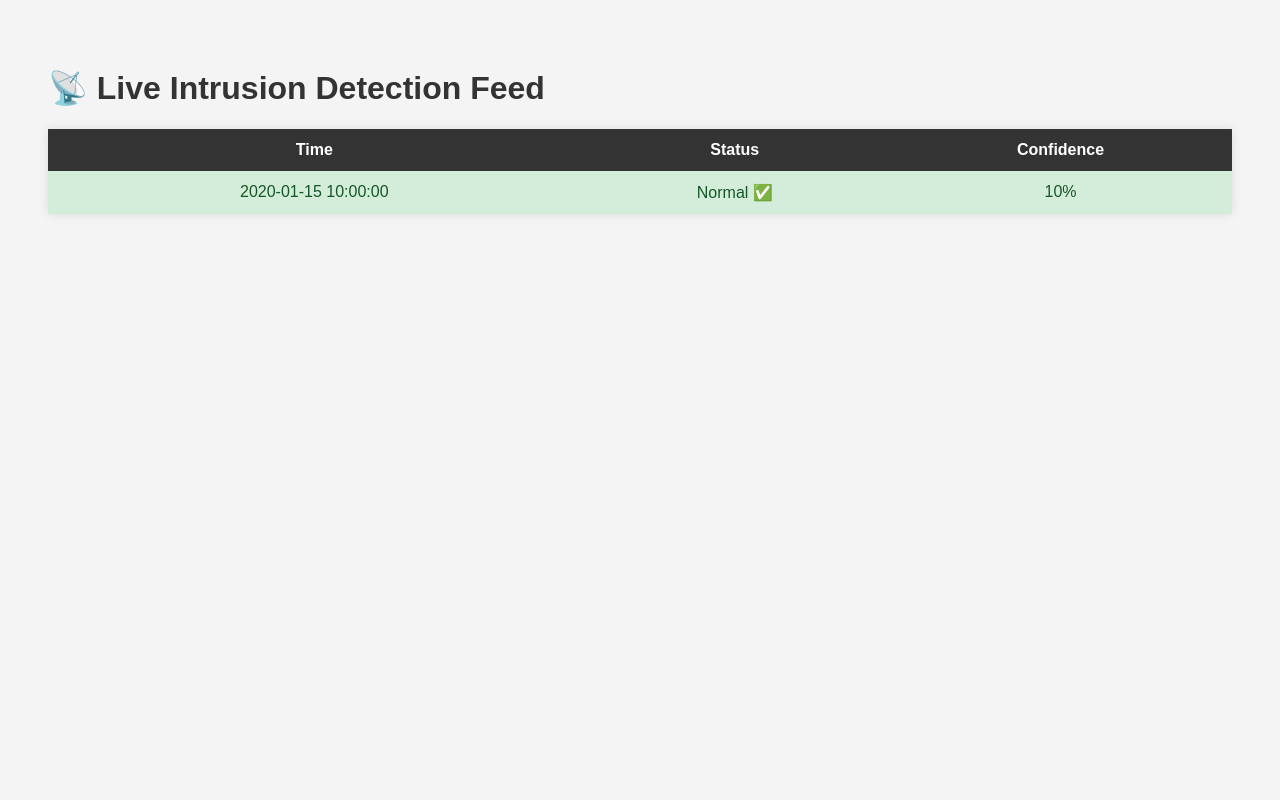
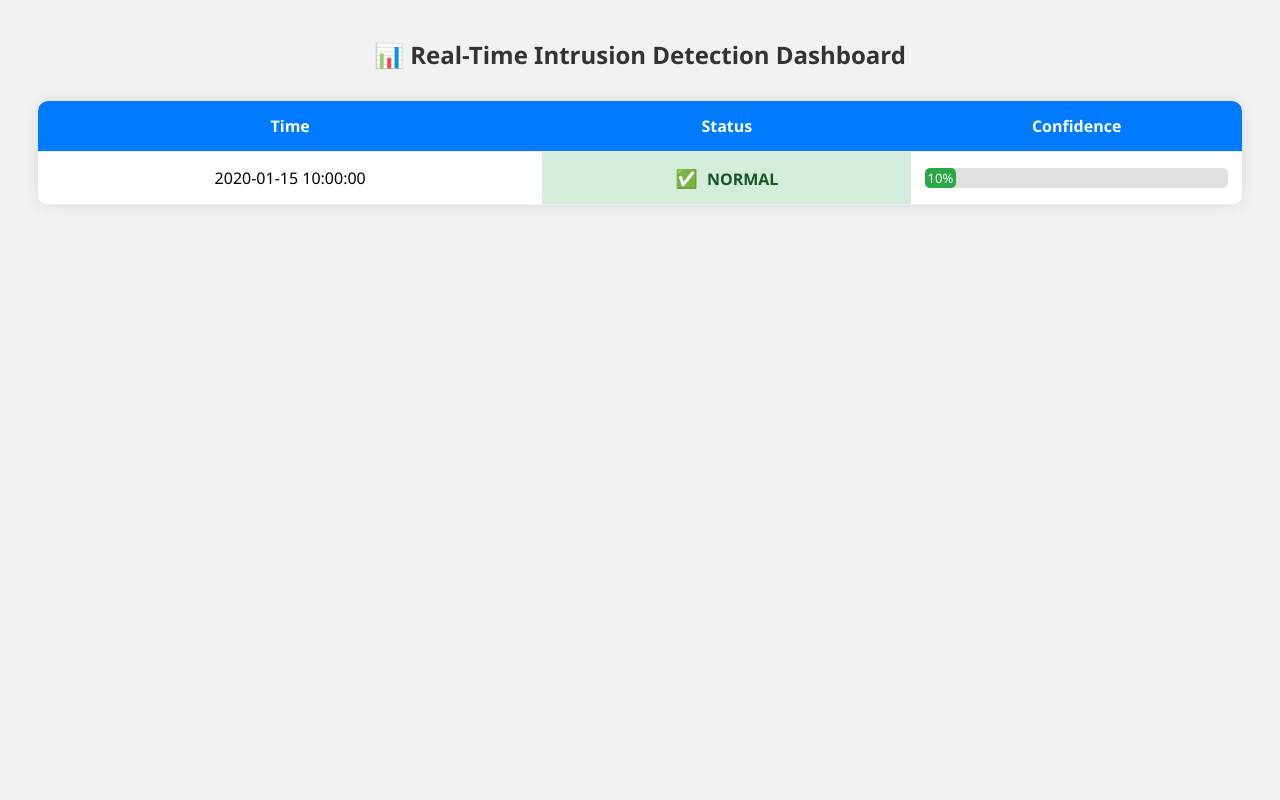
Before and after one commit to Pran4v-Sibi/ml-based-ids-for-iot, a Flask app: template templates/dashboard.html in a window 1280 px wide. Run offline with Flask 3, Linux system fonts and the light colour scheme; the template is opened without the code that fills it: most values are stand-ins (such as "Sample title", 1, 10 or a date in 2020); parts of the project's set-up code (start-up, migrations or seed data) failed here and were passed over.

Commit message:
Final enhancements: confidence bar, colors, dashboard polish

```diff
--- a/app.py
+++ b/app.py
@@ -65,7 +65,6 @@ def predict():
     try:
         input_json = request.get_json()
 
-        # NEW: Check for Authorization Header
         token = request.headers.get('Authorization')
         if not token or token != API_TOKEN:
             return jsonify({
@@ -78,24 +77,13 @@ def predict():
 
         processed_data = rebuild_full_features(input_json)
 
-        # Prediction + Confidence
-        proba = model.predict_proba(processed_data)
-        prediction = int(proba.argmax(axis=1)[0])
-        confidence = float(proba.max())
-
-        # Add to live feed (for dashboard)
-        time = datetime.now().strftime("%H:%M:%S")
-        intrusion_feed.insert(0, {
-            "time": time,
-            "prediction": prediction,
-            "confidence": confidence
-        })
-        if len(intrusion_feed) > 10:
-            intrusion_feed.pop()
+        prediction = model.predict(processed_data)[0]
+        proba = model.predict_proba(processed_data)[0]
+        confidence = max(proba)
 
         return jsonify({
-            "prediction": prediction,
-            "confidence": round(confidence, 4),
+            "prediction": int(prediction),
+            "confidence": round(float(confidence), 4),
             "status": "success"
         })
 
@@ -111,18 +99,21 @@ intrusion_feed = []
 
 @app.route('/dashboard')
 def dashboard():
-    # Simulate a new prediction (0 or 1)
     prediction = random.choice([0, 1])
+    confidence = round(random.uniform(0.6, 0.99), 2)
     time = datetime.now().strftime("%H:%M:%S")
 
-    # Add to the feed list
-    intrusion_feed.insert(0, {"time": time, "prediction": prediction})
+    intrusion_feed.insert(0, {
+        "time": time,
+        "prediction": prediction,
+        "confidence": confidence
+    })
 
-    # Limit to last 10 predictions
     if len(intrusion_feed) > 10:
         intrusion_feed.pop()
 
     return render_template('dashboard.html', feed=intrusion_feed)
 
+
 if __name__ == '__main__':
     app.run(host="0.0.0.0", port=10000)
--- a/templates/dashboard.html
+++ b/templates/dashboard.html
@@ -1,16 +1,15 @@
-<!DOCTYPE html>
-<html lang="en">
+<html>
 <head>
-    <meta charset="UTF-8">
     <title>Live Intrusion Feed</title>
     <style>
         body {
-            font-family: Arial, sans-serif;
-            padding: 40px;
-            background-color: #f4f4f4;
+            font-family: 'Segoe UI', Tahoma, Geneva, Verdana, sans-serif;
+            padding: 30px;
+            background-color: #f2f2f2;
         }
 
-        h1 {
+        h2 {
+            text-align: center;
             color: #333;
         }
 
@@ -18,49 +17,83 @@
             width: 100%;
             border-collapse: collapse;
             background: #fff;
-            box-shadow: 0 0 10px rgba(0,0,0,0.1);
+            box-shadow: 0 0 15px rgba(0,0,0,0.1);
+            margin-top: 30px;
+            border-radius: 10px;
+            overflow: hidden;
         }
 
         th, td {
-            padding: 12px;
+            padding: 14px;
             text-align: center;
+            border-bottom: 1px solid #eee;
         }
 
         th {
-            background-color: #333;
+            background-color: #007bff;
             color: white;
         }
 
-        tr.safe {
+        .safe {
             background-color: #d4edda;
             color: #155724;
+            font-weight: bold;
         }
 
-        tr.intrusion {
+        .danger {
             background-color: #f8d7da;
             color: #721c24;
+            font-weight: bold;
+        }
+
+        .bar-container {
+            width: 100%;
+            background-color: #e0e0e0;
+            border-radius: 5px;
+        }
+
+        .bar-fill {
+            height: 20px;
+            border-radius: 5px;
+            color: white;
+            text-align: center;
+            line-height: 20px;
+            font-size: 13px;
+        }
+
+        .icon {
+            font-size: 18px;
+            margin-right: 5px;
         }
     </style>
+    <meta http-equiv="refresh" content="05">
 </head>
 <body>
-    <h1>📡 Live Intrusion Detection Feed</h1>
+    <h2>📊 Real-Time Intrusion Detection Dashboard</h2>
     <table>
-        <thead>
         <tr>
             <th>Time</th>
             <th>Status</th>
             <th>Confidence</th>
         </tr>
-        </thead>
-        <tbody>
         {% for entry in feed %}
-            <tr class="{{ 'intrusion' if entry.prediction == 1 else 'safe' }}">
+        <tr>
             <td>{{ entry.time }}</td>
-                <td>{{ 'Intrusion 🚨' if entry.prediction == 1 else 'Normal ✅' }}</td>
-                <td>{{ (entry.confidence * 100) | round(2) }}%</td>
+            <td class="{{ 'danger' if entry.prediction == 1 else 'safe' }}">
+                <span class="icon">{{ '🔴' if entry.prediction == 1 else '✅' }}</span>
+                {{ 'INTRUSION' if entry.prediction == 1 else 'NORMAL' }}
+            </td>
+            <td>
+                <div class="bar-container">
+                    <div class="bar-fill"
+                         style="width: {{ (entry.confidence * 100)|round(0) }}%;
+                                background-color: {{ '#dc3545' if entry.prediction == 1 else '#28a745' }}">
+                        {{ (entry.confidence * 100)|round(1) }}%
+                    </div>
+                </div>
+            </td>
         </tr>
         {% endfor %}
-        </tbody>
     </table>
 </body>
 </html>
```
Lines whose indentation alone changed are shown as unchanged.
